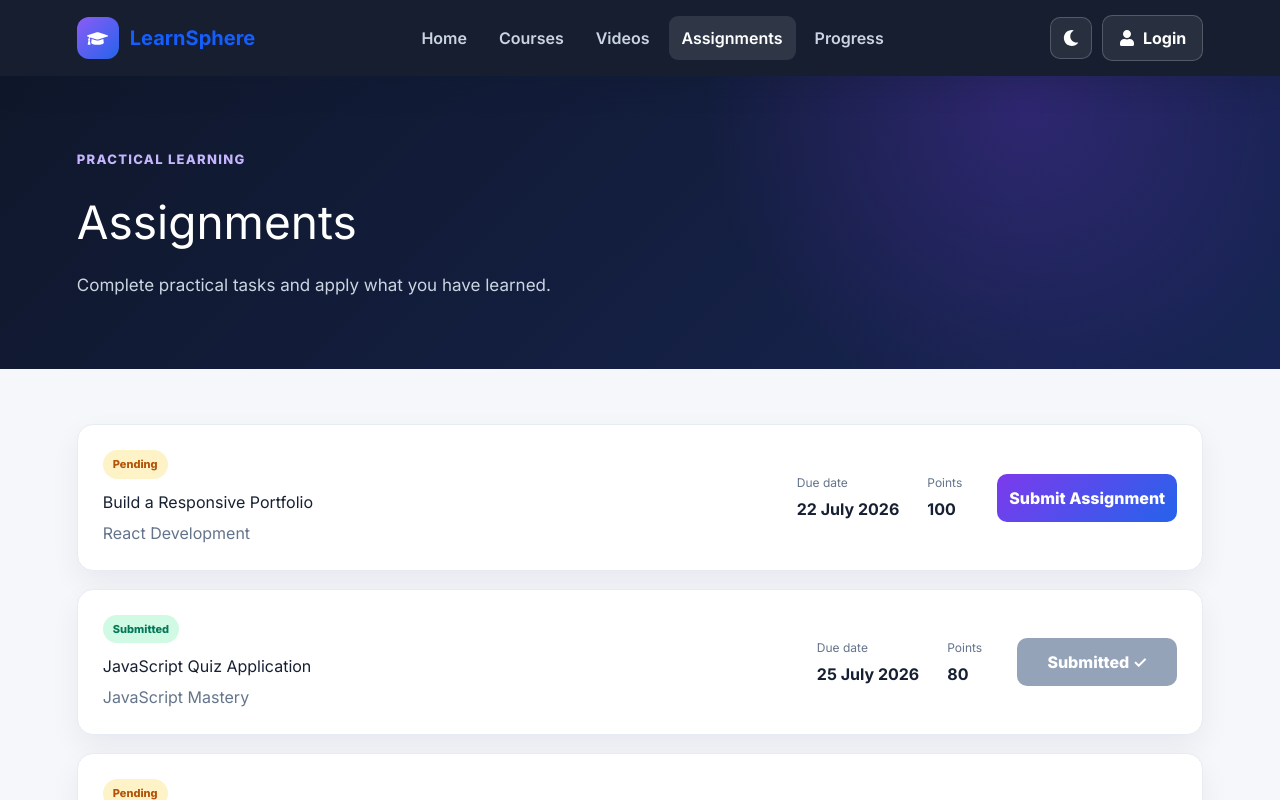
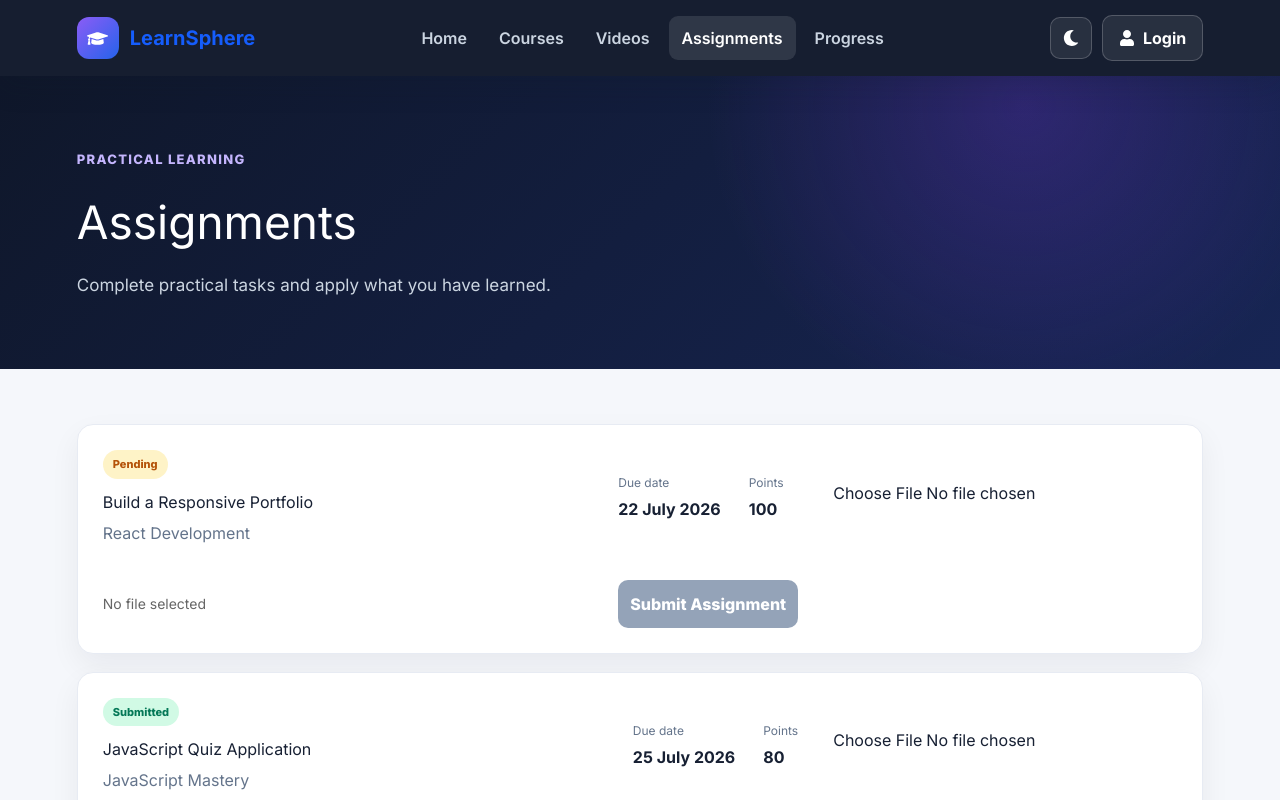
Before and after one commit to Satnamsingh1234/learning-management-system, a React (Vite) app: page / in a window 1280 px wide. Both pictures are taken after a click on the button "Assignments". Shown: the top 800 px of the page. Built offline with nearby package versions, Linux system fonts and the light colour scheme.

Commit message:
Improved assignment upload feature

```diff
--- a/src/App.jsx
+++ b/src/App.jsx
@@ -194,6 +194,7 @@ function App() {
   const [search, setSearch] = useState("");
   const [category, setCategory] = useState("All");
   const [selectedVideo, setSelectedVideo] = useState(null);
+  const [selectedFile, setSelectedFile] = useState(null);
   const [selectedCourse, setSelectedCourse] = useState(null);
   const [learningCourseId, setLearningCourseId] = useState(null);
   const [activeLessonIndex, setActiveLessonIndex] = useState(0);
@@ -295,9 +296,12 @@ const [confirmPassword, setConfirmPassword] = useState("");
   function submitAssignment(id) {
     setAssignments((current) =>
       current.map((assignment) =>
-        assignment.id === id
-          ? { ...assignment, status: "Submitted" }
-          : assignment
+        assignment.id === id? {
+          ...assignment,
+          status: "Submitted",
+          fileName: selectedFile.name,
+          submittedAt: new Date().toLocaleString(),
+        }          : assignment
       )
     );
     notify("Assignment submitted successfully!");
@@ -782,15 +786,32 @@ Learn new skills and
                     <strong>{assignment.points}</strong>
                   </div>
                 </div>
+                <input
+  type="file"
+  accept=".pdf,.doc,.docx"
+  onChange={(e) => setSelectedFile(e.target.files[0])}
+  style={{ marginBottom: "10px" }}
+/>
+<p style={{ fontSize: "14px", color: "#666" }}>
+  {selectedFile
+    ? `Selected File: ${selectedFile.name}`
+    : "No file selected"}
+</p>
 
                 <button
-                  disabled={assignment.status === "Submitted"}
-                  onClick={() => submitAssignment(assignment.id)}
+ disabled={assignment.status === "Submitted" || !selectedFile}
+                   onClick={() => submitAssignment(assignment.id)}
                 >
                   {assignment.status === "Submitted"
                     ? "Submitted ✓"
                     : "Submit Assignment"}
                 </button>
+                {assignment.fileName && (
+  <div style={{ marginTop: "10px", fontSize: "14px", color: "#555" }}>
+    <p>📄 File: {assignment.fileName}</p>
+    <p>🕒 Submitted: {assignment.submittedAt}</p>
+  </div>
+)}
               </article>
             ))}
           </div>
```
